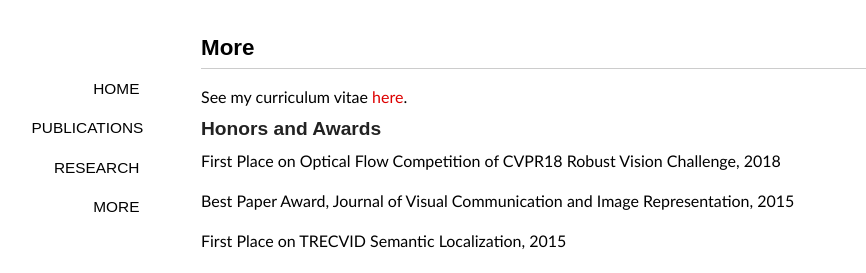
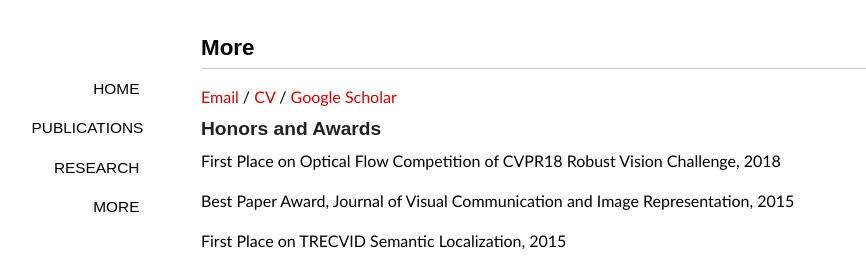
Before and after one commit to xiaodongyang/xiaodongyang.github.io, a Jekyll site: the page built from more/index.md, in a window 1280 px wide. Shown: the top 273 px of the page, without its empty margins (94-960 px from the left). Built offline with Jekyll 4.4.1, drawn with Linux system fonts in a browser that asks for light colours; some web fonts are replaced.

Commit message:
Update index.md

```diff
--- a/more/index.md
+++ b/more/index.md
@@ -4,8 +4,7 @@
 comments: no
 ---
 
-See my curriculum vitae [here](/publications/cv/).
-<br>
+[Email](mailto:xiaodongy@nvidia.com) / [CV](/publications/papers/cv.pdf) / [Google Scholar](http://scholar.google.com/citations?user=yWsMg_gAAAAJ&hl=en)
 
 ### Honors and Awards
 
```
